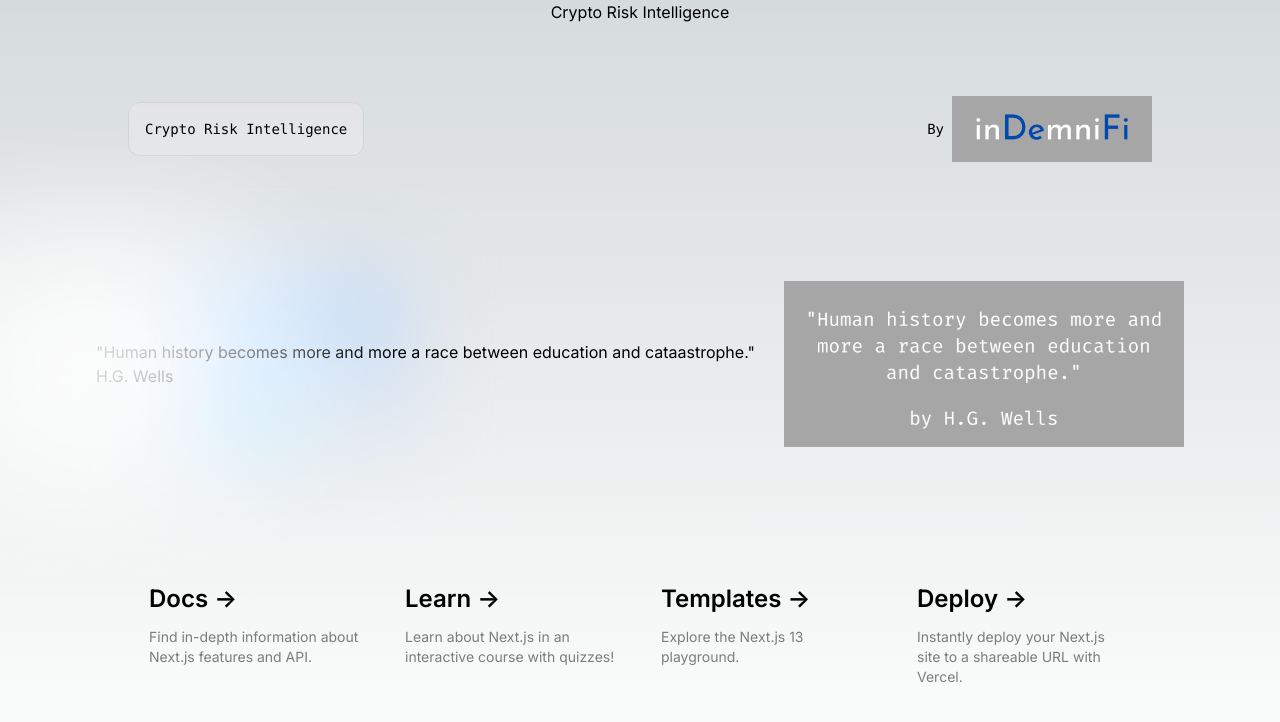
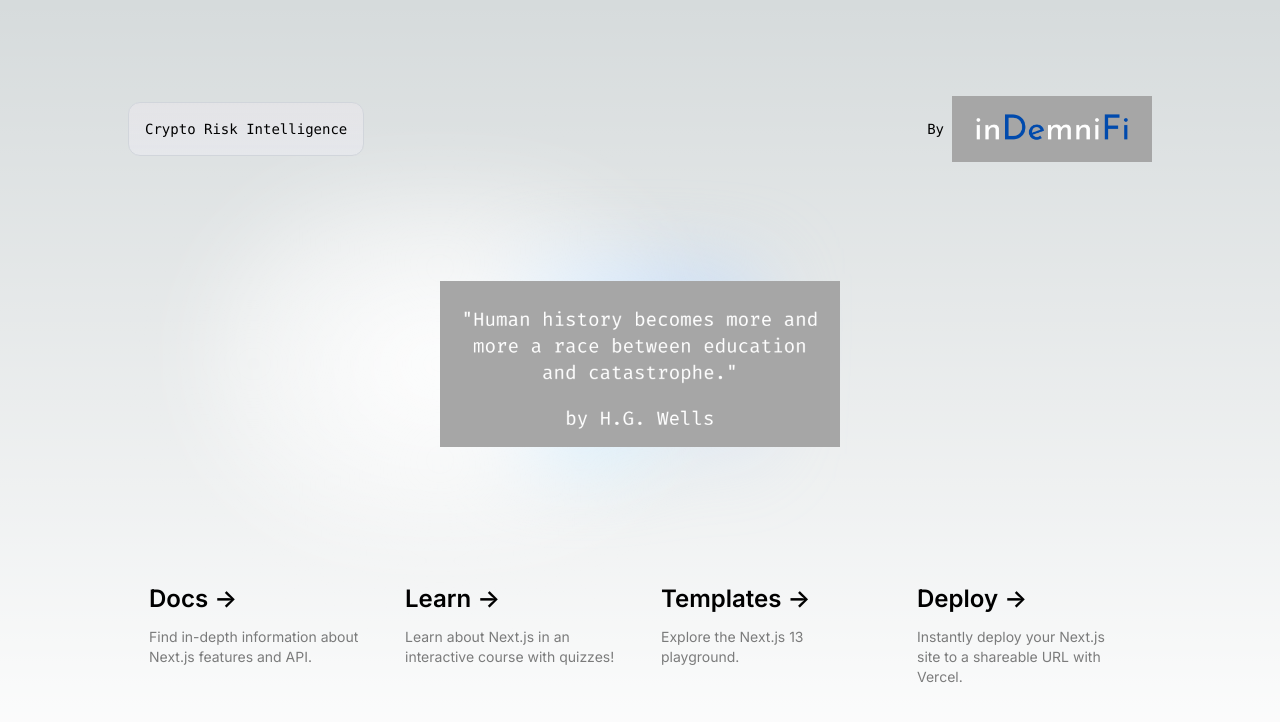
Before and after one commit to Enjoyweaver/Bitcoin, a Next.js app: page / in a window 1280 px wide. Shown: the top 722 px of the page. Built offline with nearby package versions, Linux system fonts and the light colour scheme.

Commit message:
Update page.tsx

```diff
--- a/app/page.tsx
+++ b/app/page.tsx
@@ -28,14 +28,6 @@ export default function Home() {
       </div>
 
       <div className="relative flex place-items-center before:absolute before:h-[300px] before:w-[480px] before:-translate-x-1/2 before:rounded-full before:bg-gradient-radial before:from-white before:to-transparent before:blur-2xl before:content-[''] after:absolute after:-z-20 after:h-[180px] after:w-[240px] after:translate-x-1/3 after:bg-gradient-conic after:from-sky-200 after:via-blue-200 after:blur-2xl after:content-[''] before:dark:bg-gradient-to-br before:dark:from-transparent before:dark:to-blue-700 before:dark:opacity-10 after:dark:from-sky-900 after:dark:via-[#0141ff] after:dark:opacity-40 before:lg:h-[360px] z-[-1]">
-      <p>
-        "Human history becomes more and more a race between education and cataastrophe."
-
-        H.G. Wells
-      </p>
-        <p className="fixed left-0 top-0 flex w-full justify-center ">
-          Crypto Risk Intelligence
-        </p>
         <Image
           className="relative dark:drop-shadow-[0_0_0.3rem_#ffffff70] dark:invert"
           src="/banner.png"
```
